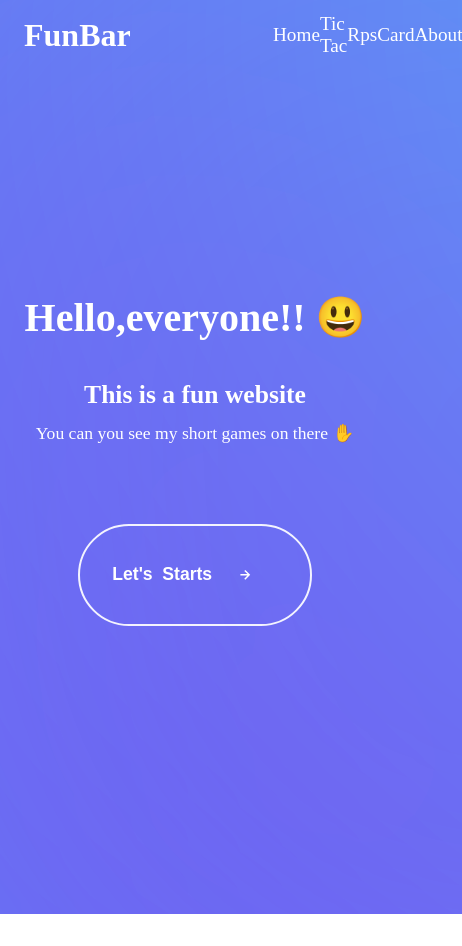
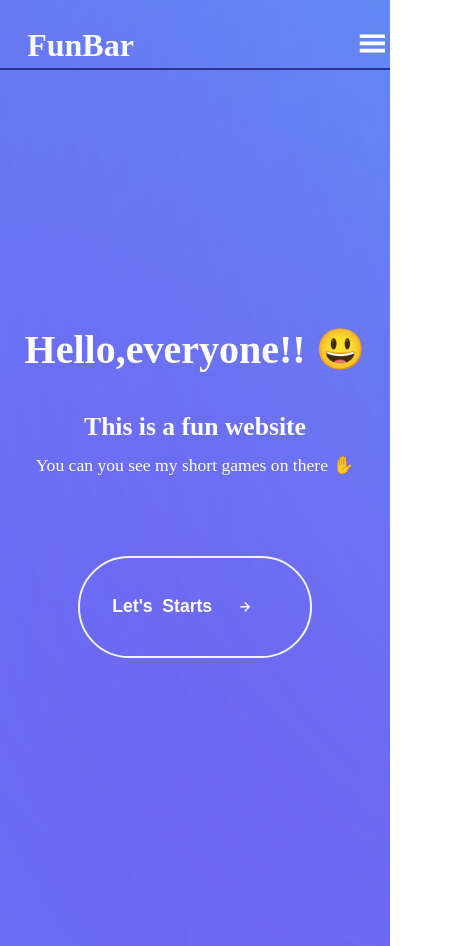
Before and after one commit to VAmanjain/FunBar, a React (Create React App) app: page / in a window 390 px wide. Shown: the whole page, 462 px wide, since content can reach past the window. Before the commit the page ends 914 px from the top, so only its background shows below. Built offline with nearby package versions, Linux system fonts and the light colour scheme.

Commit message:
responsive navbar

```diff
--- a/src/component/Navbar/navbar.css
+++ b/src/component/Navbar/navbar.css
@@ -1,51 +1,97 @@
-*{
+* {
   margin: 0;
   padding: 0;
   box-sizing: border-box;
 }
+.nav {
+  height: 70px;
+  width: 100%;
+  position: relative;
+  margin-bottom: 2rem;
+  border-bottom: 2px solid #29339b;
+}
 
-.nav{
-    height: 70px;
+.nav-bar {
   width: 100%;
   display: flex;
   justify-content: space-between;
   align-items: center;
+  padding: 0.2rem;
 }
 
-.icon{
+.icon {
   margin: 1.5rem;
 }
 
-.icon span{
+.icon span {
   font-size: 2rem;
   font-weight: 600;
 }
 
-a{
+a {
   text-decoration: none;
-
 }
 
-li{
+li {
   list-style: none;
 }
 
-.list{
-    width: 30%;
+.menu-icon {
+  padding: 2rem;
+  margin-right: 5rem;
 }
 
-.list ul{
-    width: auto;
-    display: flex;
-    justify-content: space-evenly;
+.openMenu,
+.closeMenu {
+  color: #fff;
+  font-size: 1.8rem;
+}
+
+.closeMenu {
+  position: absolute;
+  top: 10%;
+  right: 10%;
+}
+.list {
+  background: url("../../Assests/blurry.svg");
+  width: 30%;
+  height: 100vh;
+  z-index: 2000;
+  padding: 5rem;
+  position: absolute;
+  right: 0%;
+  top: -100rem;
+  transition: 1s ease-in-out;
+}
+
+.showList {
+  right: 0%;
+  top: 0%;
+}
+
+.list ul {
+  font-size: 2.5rem;
+  display: grid;
+  gap: 3rem;
+  justify-content: center;
   align-items: center;
 }
 
-li a{
+li a {
   font-size: 1.2rem;
-    color: #fff ;
+  color: #fff;
 }
 
-li a:active{
+li a:active {
   color: aqua;
 }
+
+
+@media screen and (max-width: 500px) {
+  .list {
+    width: 80%;
+  }
+  .list ul {
+    font-size: 1.2rem;
+  }
+}
--- a/src/component/Navbar/navbar.jsx
+++ b/src/component/Navbar/navbar.jsx
@@ -1,33 +1,47 @@
 import { Link } from "react-router-dom";
+import { useState } from "react";
 import "./navbar.css";
+
+import { GiHamburgerMenu } from "react-icons/gi";
+import { RiCloseLine } from "react-icons/ri"; // Changed RxCross2 to RiCloseLine assuming it's the correct icon
+
 function NavBar() {
+  const [menu, setMenu] = useState("list");
+
   return (
-    <>
     <div className="nav">
+      <div className="nav-bar">
         <div className="icon">
           <span>FunBar</span>
         </div>
-        <div className="list">
+        <div children="menu-icon">
+          <GiHamburgerMenu
+            onClick={() => setMenu("list showList")}
+            className="openMenu"
+          />
+        </div>
+      </div>
+      <div className={menu}>
+        <RiCloseLine onClick={() => setMenu("list")} className="closeMenu" />
         <ul>
           <li>
-              <Link to="/">Home</Link>
+            <Link to="/" onClick={()=> setMenu("list")}>Home</Link>
           </li>
           <li>
-              <Link to="/tictac">Tic Tac</Link>
+            <Link to="/tictac" onClick={()=> setMenu("list")}>Tic Tac</Link>
           </li>
           <li>
-              <Link to="/rps">Rps</Link>
+            <Link to="/rps" onClick={()=> setMenu("list")}>Rps</Link>
           </li>
           <li>
-              <Link to="/card">Card</Link>
+            <Link to="/card" onClick={()=> setMenu("list")}>Card</Link>
           </li>
           <li>
-              <Link to="/about">About</Link>
+            <Link to="/about" onClick={()=> setMenu("list")}>About</Link>
           </li>
         </ul>
       </div>
     </div>
-    </>
   );
 }
 
```
Lines whose indentation alone changed are shown as unchanged.
